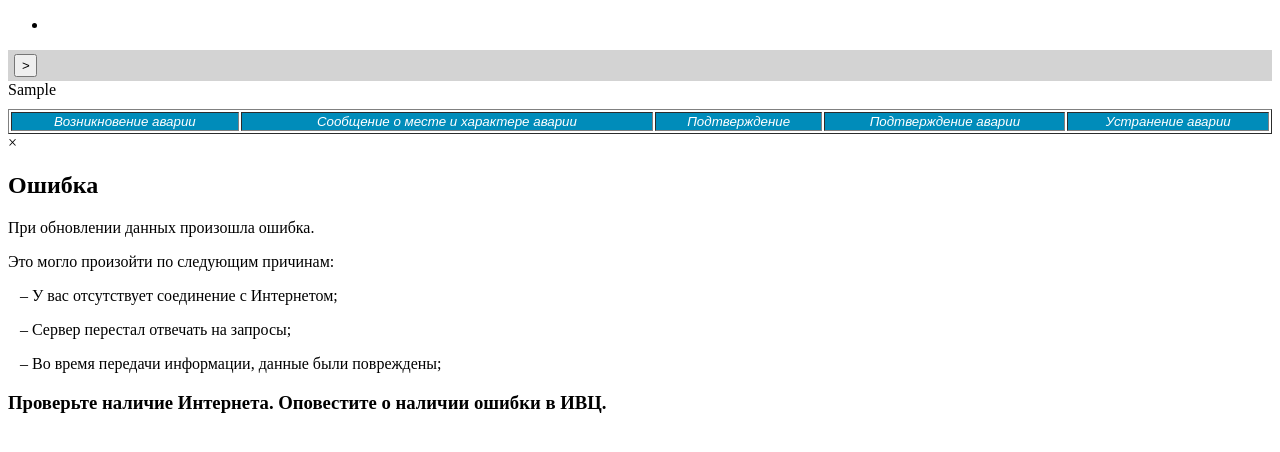
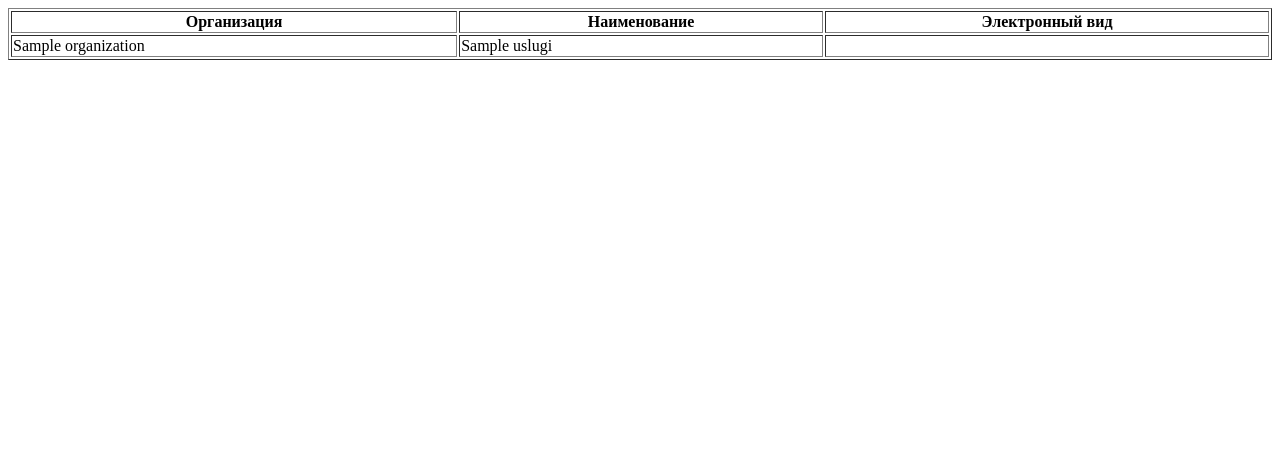
Before and after one commit to taksebe-user/test, a PHP site: template application/views/main/index.php in a window 1280 px wide. Shown: the top 452 px of the page. Run offline with PHP 8.4, Linux system fonts and the light colour scheme; the template is opened without the code that fills it: most values are stand-ins (such as "Sample title", 1, 10 or a date in 2020); data that the repository does not hold is empty.

Commit message:
added simple output

```diff
--- a/application/controllers/MainController.php
+++ b/application/controllers/MainController.php
@@ -30,7 +30,7 @@ class MainController extends Controller
             //saving generated xml file;
             $result = $xml_data->asXML('clearXML.xml');
 
-            debug($this->model->getAllFromDB());
+            $this->view->render("Testing Test",["uslugi"=>$this->model->getAllFromDB()]);
         }
     }
 
--- a/application/views/layouts/admin.php
+++ b/application/views/layouts/admin.php
@@ -5,8 +5,7 @@
     <meta http-equiv="X-UA-Compatible" content="IE=edge">
     <meta name="viewport" content="width=device-width, initial-scale=1.0">
     <link rel="shortcut icon" href="/public/images/favicon.ico" type="image/x-icon">
-    <script src="/public/js/jquery.js"></script>
-    <script src="/public/js/form.js"></script>
+
     <title><?= $title; ?></title>
 </head>
 <body style="background-color: #00afc5;">
--- a/application/views/layouts/custrom.php
+++ b/application/views/layouts/custrom.php
@@ -5,8 +5,7 @@
     <meta http-equiv="X-UA-Compatible" content="IE=edge">
     <meta name="viewport" content="width=device-width, initial-scale=1.0">
     <link rel="shortcut icon" href="/public/images/favicon.ico" type="image/x-icon">
-    <script src="/public/js/jquery.js"></script>
-    <script src="/public/js/form.js"></script>
+
     <title><?= $title; ?></title>
 </head>
 <body style="background-color: #00afc5;">
--- a/application/views/layouts/default.php
+++ b/application/views/layouts/default.php
@@ -7,57 +7,9 @@
     <meta name="viewport" content="width=device-width, initial-scale=1.0">
     <link rel="shortcut icon" href="/public/images/favicon.ico" type="image/x-icon">
     <meta http-equiv="Content-Security-Policy" content="upgrade-insecure-requests">
-    <?php
-        $arrFiles = array(
-            "css"=>[
-                "/public/css/Site.css",
-                "/public/css/bootstrap.css",
-                "/public/css/jquery-ui.css",
-                "/public/css/styleDisp.css",
-                "/public/css/styleGrid.css",
-                "/public/css/styleIndex.css",
-                "/public/css/styleIndexPart.css"
-            ],
-            "js"=>[
-                "/public/js/jquery.js",
-                "/public/js/jquery-ui.js",
-                "/public/js/form.js"
-            ]
-        );
-
-        echo $this->getConnectedLibs($arrFiles);
-
-    ?>
     <title><?= $title; ?></title>
 </head>
 <body>
-    <?php
-        $buttons = require "application/config/menu.php";
-        $contentButton = "<ul class='topnav'>";
-        foreach($buttons as $key => $val){
-            $right = (isset($val["right"]))?" class='right'":"";
-            $class = (isset($val["class"]))?$val["class"]:"";
-            $id = (isset($val["id"]))?" id='{$val['id']}'":"";
-            if(isset($val["icon"])){
-                $contentButton .= "<li$right>
-                    <a style='padding: 8px 16px;' href='/'>
-                        <img src='/public/images/{$val["icon"]["name"]}' width='{$val["icon"]["wh"]}' height='{$val["icon"]["ht"]}' alt='{$val["icon"]["alt"]}'>
-                    </a>
-                </li>";
-            } else if(isset($val["condition"]) and $val["condition"] === true){
-                $contentButton .= "<li$right><a class='active_class slider-container{$class}' href='{$key}' title='{$val['title-alt']}'>
-                        <span class='slider'>
-                            <span class='glyphicon glyphicon-{$val['ico']}'>
-                                <span class='text'{$id}>{$val['title']}</span>
-                            </span>
-                        </span>
-                    </a>
-                </li>";
-            }
-        }
-        $contentButton .= "</ul>";
-        echo $contentButton;
-    ?>
     <?= $content; ?>
 </body>
 </html>
--- a/application/views/main/index.php
+++ b/application/views/main/index.php
@@ -1,62 +1,15 @@
-<div id="symbols">
-    <div style="background-color:lightgray;padding:4px 2px;">
-        <button onclick='$("#contSymbol").toggle();console.log(this,$(this));$(this).text((($(this).text()==">")?"<":">"));' class='elem_name black' style='width: 23px; height: 23px; margin-left: 4px;'>></button>
-        <div id="contSymbol" style="display:none">
-            <ul>
-                <li><span class="elem_name red blink">&nbsp;&nbsp;</span><span style='color:black;'>&nbsp;&nbsp;&ndash;&nbsp;&nbsp;аварийное состояние </span></li>
-                <li><span class="elem_name green">&nbsp;&nbsp;</span><span style='color:black;'>&nbsp;&nbsp;&ndash;&nbsp;&nbsp;нормальное состояние</span></li>
-                <li><span class="elem_name orange">&nbsp;&nbsp;</span><span style='color:black;'>&nbsp;&nbsp;&ndash;&nbsp;&nbsp;нет связи</span></li>
-                <li><span class="elem_name black">&nbsp;&nbsp;</span><span style='color:black;'>&nbsp;&nbsp;&ndash;&nbsp;&nbsp;сигналы недоступны</span></li>
-            </ul>
-        </div>
-    </div>
-</div>
-
-<div class="containerMain" style="width:100%;height: 100%;">
-    <div id="info">
-        <?= $steamShops; ?>
-        <table border width="100%" id='tableCrashes' style='margin-top:10px;'>
-            <tbody id='headerTable'>
-                <tr style="color:white;background-color:#008CBA;font-family:Arial,sans-serif;font-style:italic;font-size:10pt;">
-                    <td align="center" style="min-width:100px">
-                        Возникновение аварии
-                    </td>
-                    <td align="center" style="min-width:160px">
-                        Сообщение о месте и характере аварии
-                    </td>
-                    <td align="center" style="min-width:100px">
-                        Подтверждение
-                    </td>
-                    <td align="center" style="min-width:100px">
-                        Подтверждение аварии
-                    </td>
-                    <td align="center" style="min-width:100px">
-                        Устранение аварии
-                    </td>
-                </tr>
-            </tbody>
-            <tbody id='contentTable'></tbody>
-        </table>
-    </div>
-</div>
-<div id="myModal" class="modal">
-    <div class="modal-content">
-        <div class="modal-header">
-            <span class="close">&times;</span>
-            <h2>Ошибка</h2>
-        </div>
-        <div class="modal-body">
-            <p>При обновлении данных произошла ошибка.</p>
-            <p>Это могло произойти по следующим причинам:</p>
-            <p>&nbsp;&nbsp;&nbsp;&ndash;&nbsp;У вас отсутствует соединение с Интернетом;</p>
-            <p>&nbsp;&nbsp;&nbsp;&ndash;&nbsp;Сервер перестал отвечать на запросы;</p>
-            <p>&nbsp;&nbsp;&nbsp;&ndash;&nbsp;Во время передачи информации, данные были повреждены;</p>
-        </div>
-        <div class="modal-footer">
-            <h3>Проверьте наличие Интернета. Оповестите о наличии ошибки в ИВЦ.</h3>
-        </div>
-    </div>
-
-</div>
-<script defer src="<?= $this->getFileHistoryDate("/public/js/form.js"); ?>"></script>
-<script defer async src="<?= $this->getFileHistoryDate("/public/js/users_bottomScript.js"); ?>"></script>
+<table border=1 width=100%>
+    <th>Организация</th>
+    <th>Наименование</th>
+    <th>Электронный вид</th>
+    <?php
+        foreach($uslugi as $usluga){
+            echo "<tr>";
+                echo "<td class={$usluga["id"]}>{$usluga["organization"]}</td>";
+                echo "<td class={$usluga["id"]}>{$usluga["name"]}</td>";
+                echo "<td class={$usluga["id"]}>{$usluga["has_electronic_view"]}</td>";
+            echo "</tr>";
+        }
+        //debug($uslugi);
+    ?>
+</table>
```
